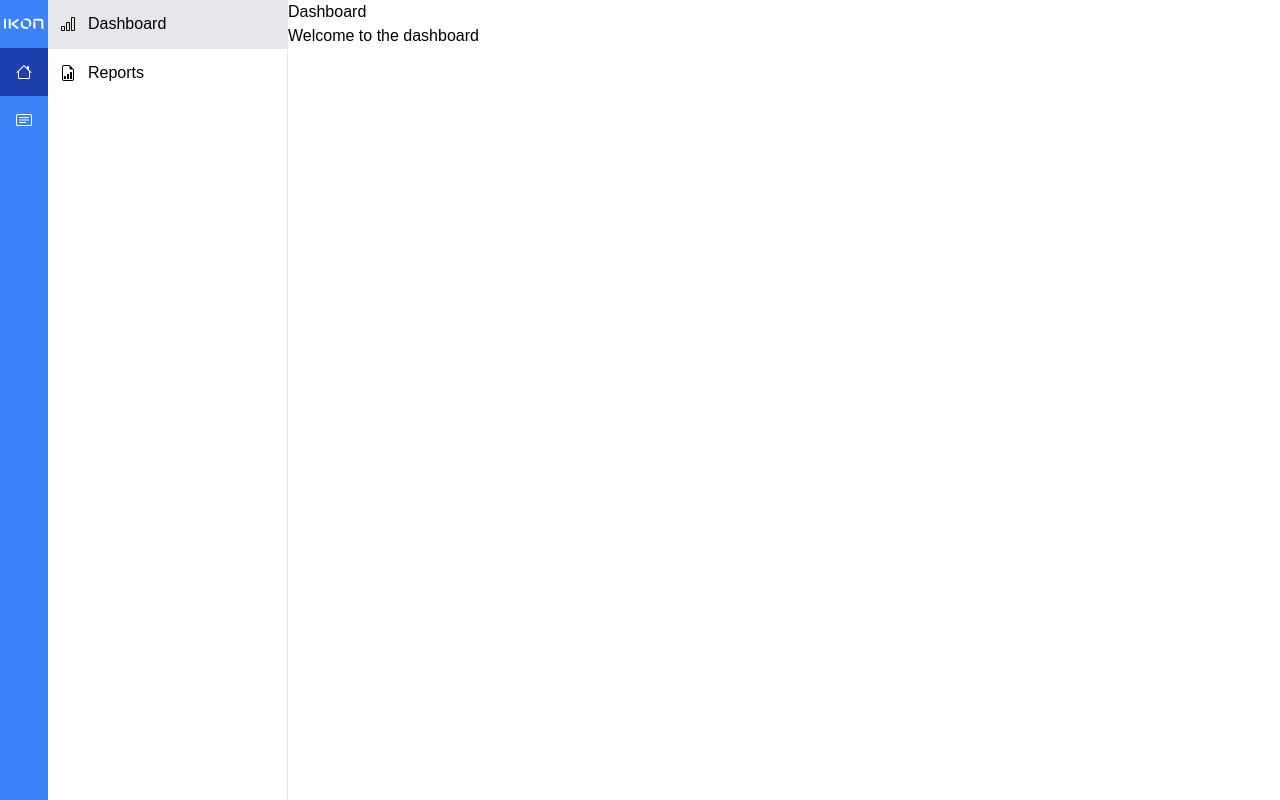
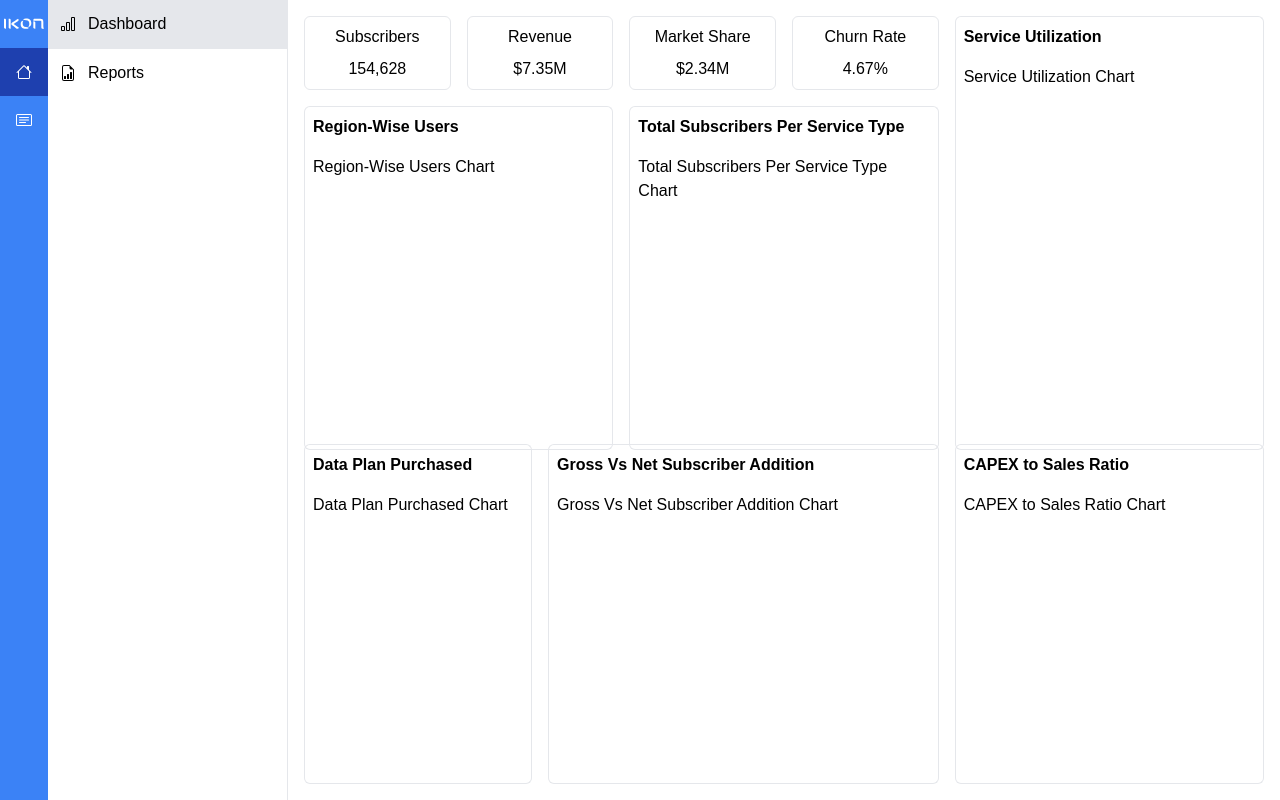
Before and after one commit to kumarjit-das-keross/Training-SSD, a Next.js app: page / in a window 1280 px wide. Built offline with nearby package versions, Linux system fonts and the light colour scheme.

Commit message:
Added main dashboard layout.

```diff
--- a/package.json
+++ b/package.json
@@ -1,5 +1,5 @@
 {
-  "name": "mtn-dummy",
+  "name": "training-ssd",
   "version": "0.1.0",
   "private": true,
   "scripts": {
@@ -11,6 +11,7 @@
   "dependencies": {
     "echarts": "^5.6.0",
     "framer-motion": "^11.18.0",
+    "lucide-react": "^0.474.0",
     "next": "15.1.4",
     "popper.js": "^1.16.1",
     "react": "^19.0.0",
--- /dev/null
+++ b/src/app/components/Card.jsx
@@ -0,0 +1,16 @@
+export default function Card({title, tools, children}) {
+  return (
+    <div className="h-full rounded-md flex flex-col">
+
+      <div className="flex items-center justify-between rounded-md rounded-b-none border border-b-0 p-2 gap-2">
+        <h5 className='grow mb-0 font-semibold'>{title}</h5>
+        <div className='flex items-center justify-between gap-2 font-light'>{tools}</div>
+      </div>
+
+      <div className="grow rounded-md rounded-t-none border border-t-0 p-2">
+        {children}
+      </div>
+
+    </div>
+  );
+}
--- /dev/null
+++ b/src/app/components/Widget.jsx
@@ -0,0 +1,13 @@
+export default function Widget({title, children}) {
+  return (
+    <div className="h-full rounded-md flex flex-col items-center justify-between border p-2 gap-2">
+
+      <h5 className='mb-0 font-medium'>{title}</h5>
+
+      <div className='grow font-light'>
+        {children}
+      </div>
+
+    </div>
+  );
+}
--- a/src/app/page.js
+++ b/src/app/page.jsx
@@ -2,11 +2,11 @@
 
 import './globals.css';
 
-import StripNavigation from '@/app/components/StripNavigation';
-import {CardTextIcon, DashboardIcon, HomeIcon, ReportsIcon} from '@/app/components/SVGIcons';
-import DashboardPage from '@/app/pages/DashboardPage';
-import ReportsPage from '@/app/pages/ReportsPage';
-import DoesNotExistPage from '@/app/pages/DoesNotExistPage';
+import StripNavigation from './components/StripNavigation';
+import {CardTextIcon, DashboardIcon, HomeIcon, ReportsIcon} from './components/SVGIcons';
+import DashboardPage from './pages/DashboardPage';
+import ReportsPage from './pages/ReportsPage';
+import DoesNotExistPage from './pages/DoesNotExistPage';
 import {useState} from 'react';
 
 function getPage(pageName) {
@@ -93,8 +93,10 @@ export default function Home() {
         onChildMenuItemClick={onChildMenuItemClick}
         onMenuItemClick={onMenuItemClick}
       />
-      <main className="grow">
-        {page}
+      <main className="flex flex-row flex-grow gap-4 h-full w-full overflow-x-hidden overflow-y-hidden relative">
+        <div className='w-full h-full p-4'>
+          {page}
+        </div>
       </main>
     </div>
   );
--- a/src/app/pages/DashboardPage.js
+++ b/src/app/pages/DashboardPage.jsx
@@ -1,4 +1,7 @@
 import ECharts from '@/app/components/ECharts';
+import Card from '@/app/components/Card';
+import {Activity, Backpack} from 'lucide-react';
+import Widget from '@/app/components/Widget';
 
 export default function DashboardPage() {
   const colors = ['#5470C6', '#91CC75', '#EE6666'];
@@ -107,9 +110,84 @@ export default function DashboardPage() {
   };
 
   return (
-    <div>
-      <h1>Dashboard</h1>
-      <p>Welcome to the dashboard</p>
+    <div className="grid grid-flow-col grid-rows-11 gap-4 h-full">
+
+      <div className="row-span-6 grid lg:grid-cols-3 grid-cols-1 gap-4">
+
+        <div className="lg:col-span-2 col-span-1 grid grid-flow-col grid-rows-10 gap-4">
+
+          <div className="row-span-2 grid lg:grid-cols-4 grid-cols-1 gap-4">
+
+            <div className="col-span-1">
+              <Widget title='Subscribers'>
+                154,628
+              </Widget>
+            </div>
+
+            <div className="col-span-1">
+              <Widget title='Revenue'>
+                $7.35M
+              </Widget>
+            </div>
+
+            <div className="col-span-1">
+              <Widget title='Market Share'>
+                $2.34M
+              </Widget>
+            </div>
+
+            <div className="col-span-1">
+              <Widget title='Churn Rate'>
+                4.67%
+              </Widget>
+            </div>
+
+          </div>
+
+          <div className="row-span-8 grid lg:grid-cols-2 grid-cols-1 gap-4">
+
+            <div className="col-span-1">
+              <Card title="Region-Wise Users">
+                Region-Wise Users Chart
+              </Card>
+            </div>
+
+            <div className="col-span-1">
+              <Card title="Total Subscribers Per Service Type">
+                Total Subscribers Per Service Type Chart
+              </Card>
+            </div>
+
+          </div>
+
+        </div>
+
+        <div className="lg:col-span-1 col-span-1">
+          <Card title="Service Utilization">
+            Service Utilization Chart
+          </Card>
+        </div>
+
+      </div>
+
+      <div className="row-span-5 grid lg:grid-cols-12 grid-cols-1 gap-4">
+        <div className="lg:col-span-3 col-span-1">
+          <Card title="Data Plan Purchased">
+            Data Plan Purchased Chart
+          </Card>
+        </div>
+        <div className="lg:col-span-5 col-span-1">
+          <Card title="Gross Vs Net Subscriber Addition">
+            Gross Vs Net Subscriber Addition Chart
+          </Card>
+        </div>
+        <div className="lg:col-span-4 col-span-1">
+          <Card title="CAPEX to Sales Ratio">
+            CAPEX to Sales Ratio Chart
+          </Card>
+        </div>
+      </div>
+
     </div>
   );
 }
--- a/src/app/pages/ReportsPage.js
+++ /dev/null
@@ -1,8 +0,0 @@
-export default function ReportsPage() {
-  return (
-    <div>
-      <h1>Reports</h1>
-      <p>Welcome to the reports</p>
-    </div>
-  );
-}
--- /dev/null
+++ b/src/app/pages/ReportsPage.jsx
@@ -0,0 +1,11 @@
+export default function ReportsPage() {
+  return (
+    <div className='w-full px-0 flex flex-col flex-wrap h-full'>
+      <div className='w-full flex-1 overflow-auto overflow-x-hidden h-full'>
+        <div className='w-full flex flex-col'>
+          Reports
+        </div>
+      </div>
+    </div>
+  );
+}
```
Also changed, not shown: src/app/components/ECharts.jsx (renamed from src/app/components/ECharts.js), src/app/components/SVGIcons.jsx (renamed from src/app/components/SVGIcons.js), src/app/components/StripNavigation.jsx (renamed from src/app/components/StripNavigation.js), src/app/layout.jsx (renamed from src/app/layout.js), src/app/pages/DoesNotExistPage.jsx (renamed from src/app/pages/DoesNotExistPage.js), 2 other files (tests, documents, lock files or other folders).
